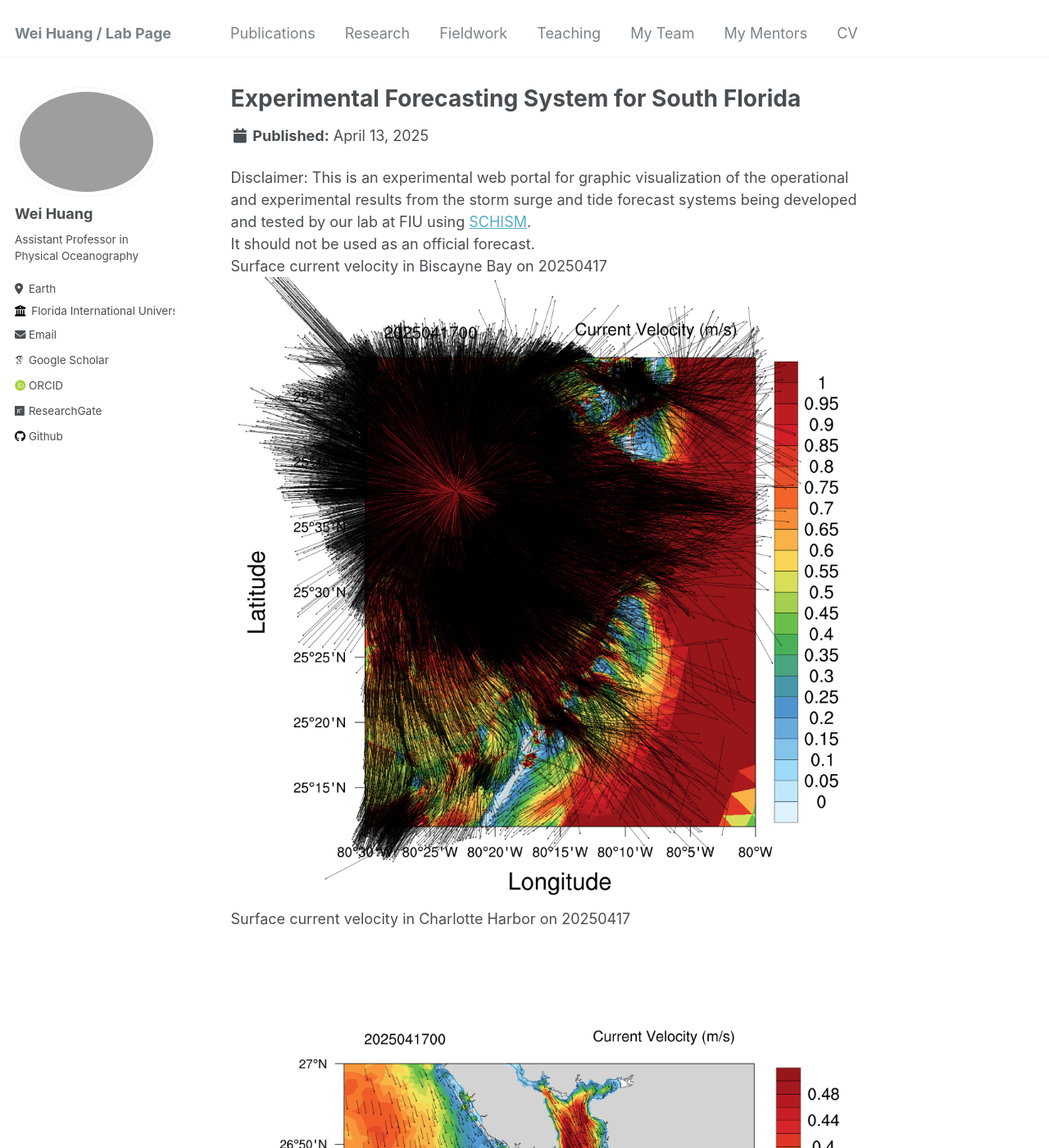
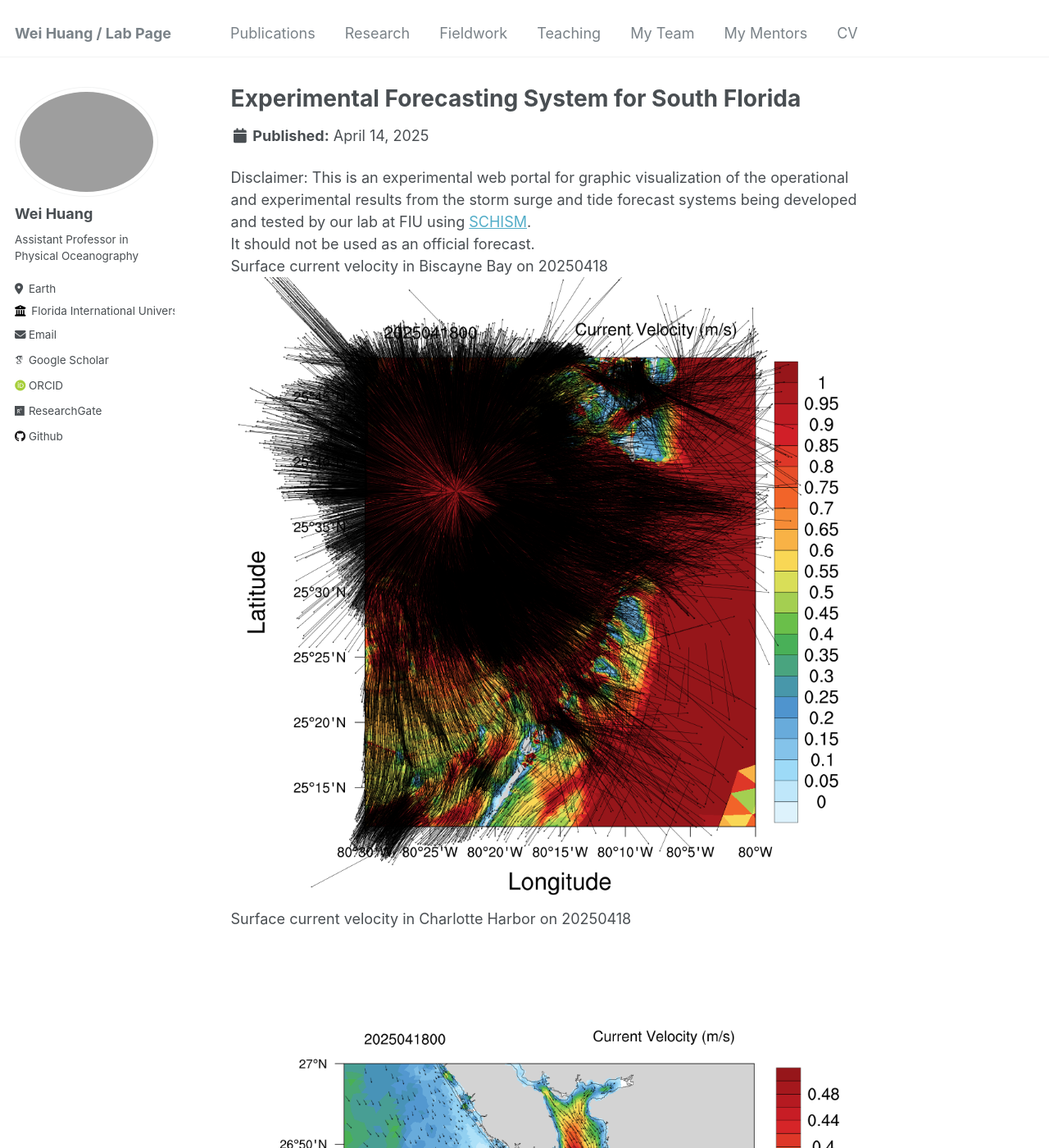
Before and after one commit to huang96169/huang96169.github.io, a Jekyll site: the page built from _research/research-1.md, in a window 1280 px wide and 1400 px high. Shown: the whole window at 82% size. Built offline with Jekyll 4.4.1, drawn with Linux system fonts in a browser that asks for light colours; some web fonts are replaced; some of the changed text lies outside the part shown.

Commit message:
replaced research_uv1.gif research_salt1.gif research_temp1.gif and replaced research_elev2.gif research_uv2.gif research_salt2.gif research_temp2.gif

```diff
--- a/_research/research-1.md
+++ b/_research/research-1.md
@@ -1,7 +1,7 @@
 ---
 title: "Experimental Forecasting System for South Florida"
-short: Surface current velocity of South Florida from 20250413 to 20250417
-date: 2025-04-13
+short: Surface current velocity of South Florida from 20250414 to 20250418
+date: 2025-04-14
 short1: "Disclaimer: This is an experimental web portal for graphic visualization of the operational and experimental results from the storm surge and tide forecast systems being developed and tested by our lab at FIU using [SCHISM](https://ccrm.vims.edu/schismweb/). It should not be used as an official forecast."
 excerpt: "<img src='/images/research_uv1.gif'>"
 collection: research
@@ -10,11 +10,11 @@ collection: research
 Disclaimer:
 This is an experimental web portal for graphic visualization of the operational and experimental results from the storm surge and tide forecast systems being developed and tested by our lab at FIU using [SCHISM](https://ccrm.vims.edu/schismweb/).<br/>
 It should not be used as an official forecast.<br/>
-Surface current velocity in Biscayne Bay on 20250417<br/>
+Surface current velocity in Biscayne Bay on 20250418<br/>
 <img src='/images/research_Bbay.png'>
-Surface current velocity in Charlotte Harbor on 20250417<br/>
+Surface current velocity in Charlotte Harbor on 20250418<br/>
 <img src='/images/research_Cbay.png'>
-Surface current velocity in Tampa Bay on 20250417<br/>
+Surface current velocity in Tampa Bay on 20250418<br/>
 <img src='/images/research_Tbay.png'>
 The map below showns observational stations used for validating the model's results, as well as the horizontal grid. <br/>
 The horizontal grid for SCHISM in simulating Biscayne Bay in South Florida, using flexible resolution resolving levees and canals (1-2 m), watershed rural and urban areas (30m-50m) and coastal ocean (500m-5km).<br/>
```
Also changed, not shown: _research/research-2.md (+6 -6 lines), images/research_Bbay.png, images/research_Cbay.png, images/research_Tbay.png, images/research_maxelev2.gif, 4 other files.
